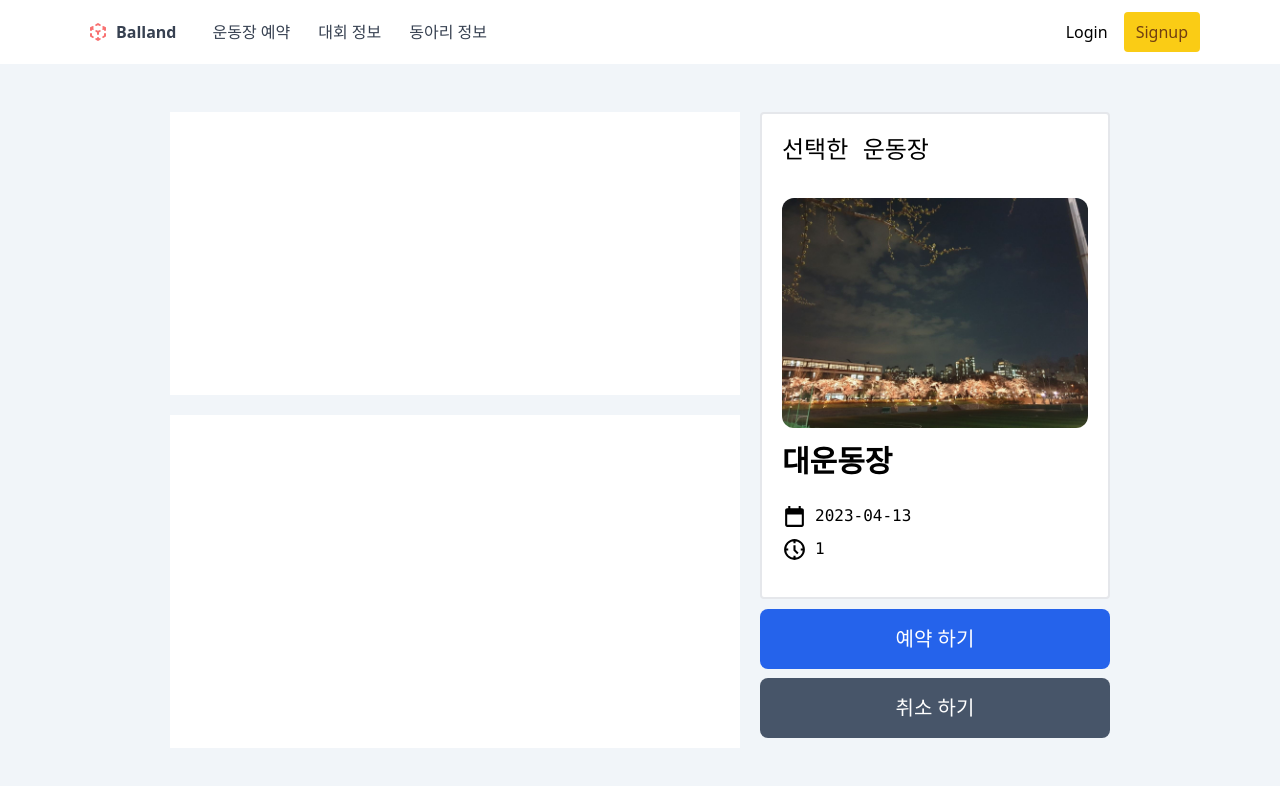
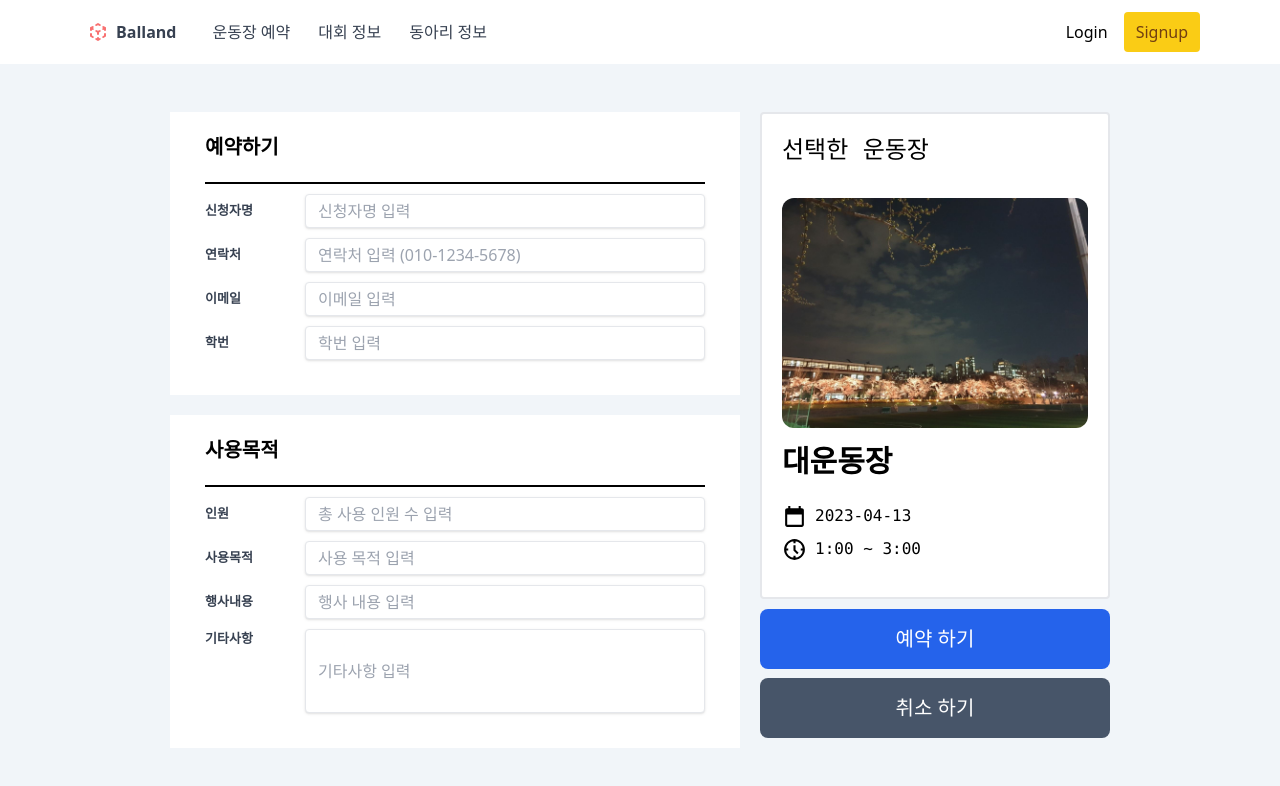
Before and after one commit to Ballandd/Balland_Web, a Next.js app in the folder balland/: page /reservation/bigground/1 in a window 1280 px wide. Shown: the top 786 px of the page. Built offline with nearby package versions, Linux system fonts and the light colour scheme; no server answers.

Commit message:
Feat: 예약 정보 받아주기(React-hook-form)

```diff
--- a/balland/package.json
+++ b/balland/package.json
@@ -25,7 +25,8 @@
     "next-images": "^1.8.4",
     "react": "18.2.0",
     "react-calendar": "^4.0.0",
-    "react-dom": "18.2.0"
+    "react-dom": "18.2.0",
+    "react-hook-form": "^7.43.9"
   },
   "devDependencies": {
     "@iconify/react": "^4.1.0",
--- a/balland/pages/reservation/bigground/[time].js
+++ b/balland/pages/reservation/bigground/[time].js
@@ -1,23 +1,153 @@
-import React from 'react';
+import React, { useEffect, useState } from 'react';
 import { useRouter } from 'next/router'
+import { useForm } from "react-hook-form";
 import PickFacility from "../../../components/PickFacility"
 const Reservationtime = () => {
+  const [reservationTime, setReservationTime] = useState('')
   const router = useRouter();
   const { time } = router.query;
-
+  const {register} = useForm();
+  useEffect(()=>{
+    const maxtime = Number(time) + 2
+    setReservationTime(`${time}:00 ~ ${maxtime}:00`)
+  },[])
   return (
     <div className = "grid justify-items-center">
       <div className = "flex">
       <div className = "grid grid-row">
-      <div className = "w-[570px] h-[283px] bg-white"></div>
-      <div className = "w-[570px] h-[333px] bg-white mt-[20px]"></div>
+      <form className = "w-[570px] h-[283px] bg-white">
+      <div className = "divide-y-2 divide-solid divide-black">
+            <h2 className = " mt-5 ml-[35px] mr-[35px] left-9 top-5 font-mono text-left text-[20px] font-bold">예약하기</h2>
+            <div className = "mt-5 ml-[35px] mr-[35px]">
+              <div className = "flex flex-row mt-[10px]">
+                <div className = "w-[53px] self-center">
+                  <label className="block text-gray-700 text-[13px] font-bold" for="username">
+                  신청자명
+                  </label>
+                </div>
+                <div className = "ml-[47px]">
+                  <input {...register('username',{required : true})}
+                  className="shadow appearance-none border rounded w-[400px] h-[34px] py-2 px-3 text-gray-700 leading-tight focus:outline-none focus:shadow-outline "
+                  id="username"
+                  type="text"
+                  placeholder="신청자명 입력"/>
+                </div>
+              </div>
+              <div className = "flex flex-row mt-[10px]">
+                <div className = "w-[53px] self-center">
+                  <label className="block text-gray-700 text-[13px] font-bold" for="phonenumber">
+                  연락처
+                  </label>
+                </div>
+                <div className = "ml-[47px]">
+                  <input {...register('phonenumber',{required : true})}
+                  className="shadow appearance-none border rounded w-[400px] h-[34px] py-2 px-3 text-gray-700 leading-tight focus:outline-none focus:shadow-outline "
+                  id="phonenumber"
+                  type="text"
+                  placeholder="연락처 입력 (010-1234-5678)"/>
+                </div>
+              </div>
+              <div className = "flex flex-row mt-[10px]">
+                <div className = "w-[53px] self-center">
+                  <label className="block text-gray-700 text-[13px] font-bold" for="email">
+                  이메일
+                  </label>
+                </div>
+                <div className = "ml-[47px]">
+                  <input {...register('email',{required : true})}
+                  className="shadow appearance-none border rounded w-[400px] h-[34px] py-2 px-3 text-gray-700 leading-tight focus:outline-none focus:shadow-outline "
+                  id="email"
+                  type="text"
+                  placeholder="이메일 입력"/>
+                </div>
+              </div>
+              <div className = "flex flex-row mt-[10px]">
+                <div className = "w-[53px] self-center">
+                  <label className="block text-gray-700 text-[13px] font-bold" for="studentid">
+                  학번
+                  </label>
+                </div>
+                <div className = "ml-[47px]">
+                  <input {...register('studentid',{required : true})}
+                  className="shadow appearance-none border rounded w-[400px] h-[34px] py-2 px-3 text-gray-700 leading-tight focus:outline-none focus:shadow-outline "
+                  id="studentid"
+                  type="text"
+                  placeholder="학번 입력"/>
+                </div>
+              </div>
+            </div>
+            </div>
+      </form>
+      <form className = "w-[570px] h-[333px] bg-white mt-[20px]">
+      <div className = "divide-y-2 divide-solid divide-black">
+            <h2 className = " mt-5 ml-[35px] mr-[35px] left-9 top-5 font-mono text-left text-[20px] font-bold">사용목적</h2>
+            <div className = "mt-5 ml-[35px] mr-[35px]">
+              <div className = "flex flex-row mt-[10px]">
+                <div className = "w-[53px] self-center">
+                  <label className="block text-gray-700 text-[13px] font-bold" for="totalnumber">
+                  인원
+                  </label>
+                </div>
+                <div className = "ml-[47px]">
+                  <input {...register('totalnumber',{required : true})}
+                  className="shadow appearance-none border rounded w-[400px] h-[34px] py-2 px-3 text-gray-700 leading-tight focus:outline-none focus:shadow-outline "
+                  id="totalnumber"
+                  type="text"
+                  placeholder="총 사용 인원 수 입력"/>
+                </div>
+              </div>
+              <div className = "flex flex-row mt-[10px]">
+                <div className = "w-[53px] self-center">
+                  <label className="block text-gray-700 text-[13px] font-bold" for="purpose">
+                  사용목적
+                  </label>
+                </div>
+                <div className = "ml-[47px]">
+                  <input {...register('purpose',{required : true})}
+                  className="shadow appearance-none border rounded w-[400px] h-[34px] py-2 px-3 text-gray-700 leading-tight focus:outline-none focus:shadow-outline "
+                  id="purpose"
+                  type="text"
+                  placeholder="사용 목적 입력 "/>
+                </div>
+              </div>
+              <div className = "flex flex-row mt-[10px]">
+                <div className = "w-[53px] self-center">
+                  <label className="block text-gray-700 text-[13px] font-bold" for="content">
+                  행사내용
+                  </label>
+                </div>
+                <div className = "ml-[47px]">
+                  <input {...register('content',{required : true})}
+                  className="shadow appearance-none border rounded w-[400px] h-[34px] py-2 px-3 text-gray-700 leading-tight focus:outline-none focus:shadow-outline "
+                  id="content"
+                  type="text"
+                  placeholder="행사 내용 입력"/>
+                </div>
+              </div>
+              <div className = "flex flex-row mt-[10px]">
+                <div className = "w-[53px]">
+                  <label className="block text-gray-700 text-[13px] font-bold" for="etc">
+                  기타사항
+                  </label>
+                </div>
+                <div className = "ml-[47px]">
+                  <input {...register('etc')}
+                  className="shadow appearance-none border rounded w-[400px] h-[84px] py-2 px-3 text-gray-700 leading-tight focus:outline-none focus:shadow-outline "
+                  id="etc"
+                  type="text"
+                  placeholder="기타사항 입력"/>
+                </div>
+              </div>
+            </div>
+            </div>
+      </form>
       </div>
       <div className = "grid grid-row">
         <PickFacility
           facilityname = "대운동장"
           picture = "/groud.jpeg"
           date = "2023-04-13"
-          time = {time}
+          time = {reservationTime}
         />
         <button className = "w-[350px] h-[60px] ml-[20px] bg-blue-600 rounded-lg text-white text-[20px]">예약 하기</button>
         <button className = "w-[350px] h-[60px] ml-[20px] bg-slate-600 rounded-lg text-white text-[20px]">취소 하기</button>
```
Also changed, not shown: 1 other file (tests, documents, lock files or other folders).
